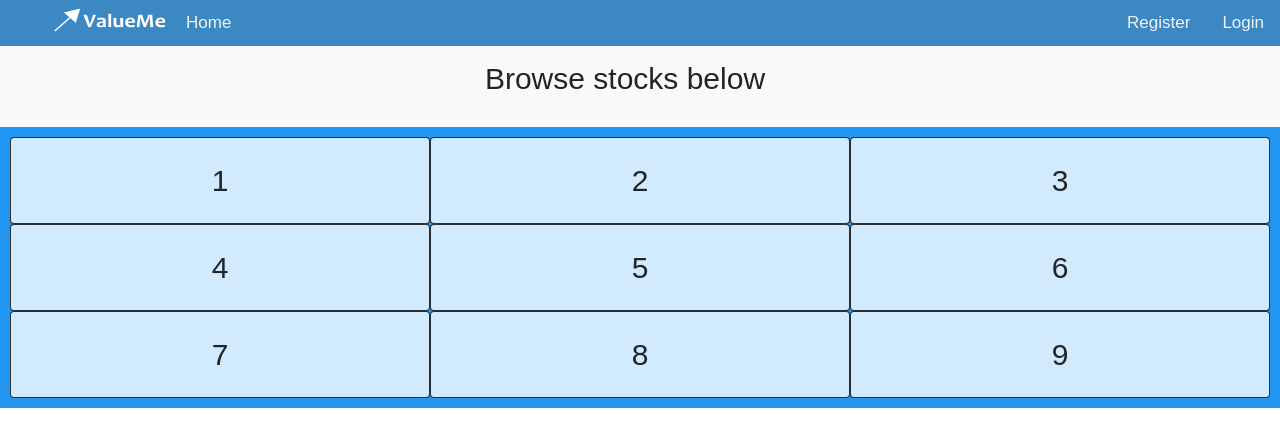
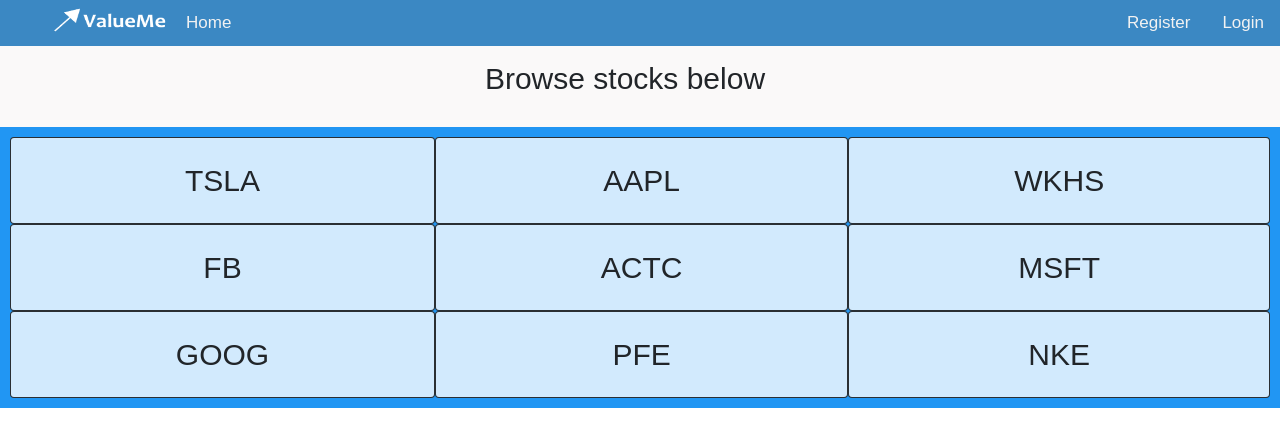
Before and after one commit to matty271828/travelbotonline, a Flask app: page /browse in a window 1280 px wide. Shown: the top 447 px of the page. Run offline with Flask 2, Linux system fonts and the light colour scheme; some libraries are stand-ins or nearby versions.

Commit message:
Populated cards with tickers

```diff
--- a/application.py
+++ b/application.py
@@ -57,7 +57,7 @@ def login():
 		values = [request.form.get("username")]
 		rows = run_sql(sql, values)
 
-		print(rows)
+		#print(rows)
 
 		# Ensure username exists
 		if len(rows) != 1:
@@ -68,7 +68,7 @@ def login():
 			return apology("invalid password", 403)
 
 		# Remember which user has logged in
-		print(rows[0]["id"])
+		#print(rows[0]["id"])
 		session["user_id"] = rows[0]["id"]
 
 		# Redirect user to home page
@@ -146,7 +146,10 @@ def register():
 @app.route("/browse", methods=["GET"])
 def browse():
 	"""Render browse page"""
-	return render_template("browse.html")
+	# Dictionary of tickers
+	tickers = ["TSLA","AAPL","WKHS","FB","ACTC","MSFT","GOOG","PFE","NKE"]
+
+	return render_template("browse.html", tickers=tickers)
 
 if __name__ == "__main__":
     app.run()
--- a/templates/browse.html
+++ b/templates/browse.html
@@ -12,15 +12,9 @@
 </div>
 
 <div class="card-container">
-    <div class="card">1</div>
-    <div class="card">2</div>
-    <div class="card">3</div>
-    <div class="card">4</div>
-    <div class="card">5</div>
-    <div class="card">6</div>
-    <div class="card">7</div>
-    <div class="card">8</div>
-    <div class="card">9</div>
+    {% for ticker in tickers %}
+    <div class="card">{{ ticker }}</div>
+    {% endfor %}
   </div>
 
 {% endblock %}
```
Also changed, not shown: 5 other files.
